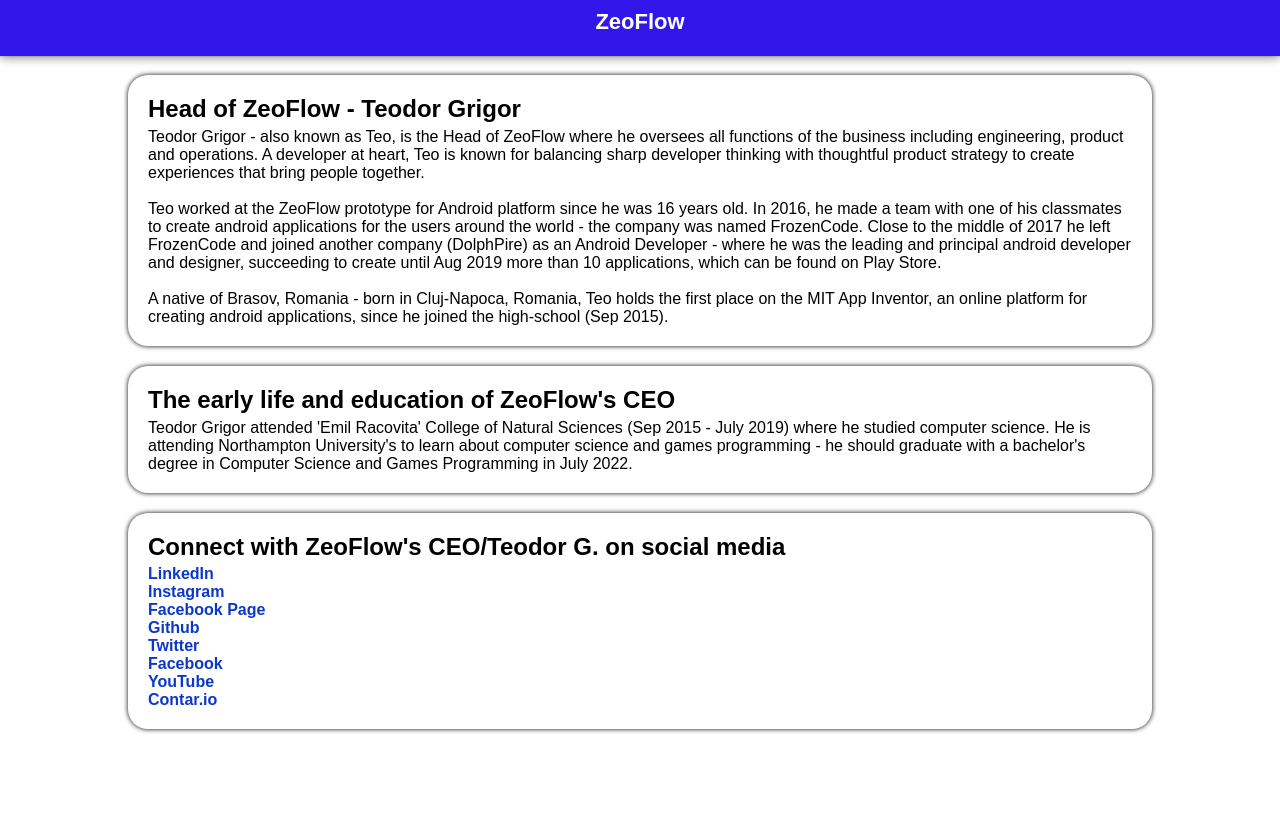
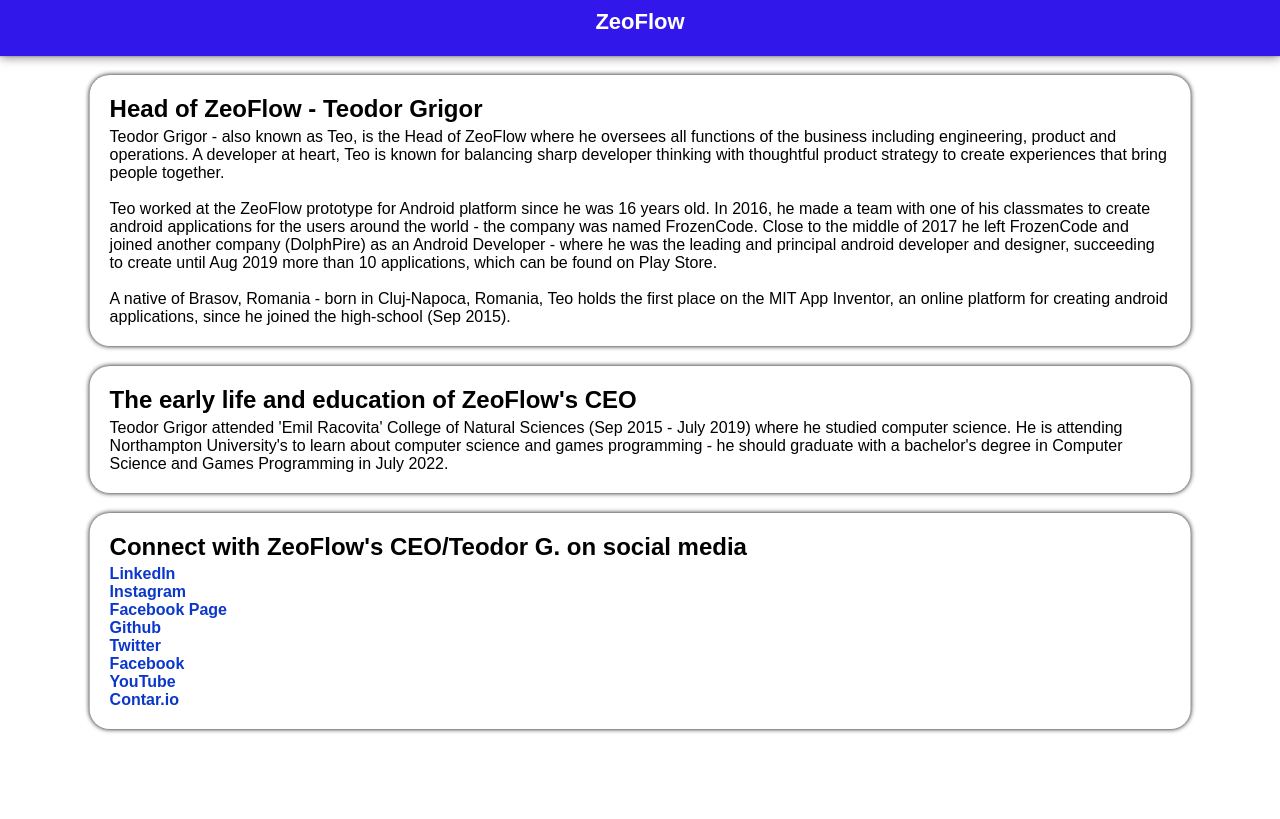
Before and after one commit to zeoflow/website, a PHP site: page /about/ceo.html in a window 1280 px wide. Run offline with PHP 8.4, Linux system fonts and the light colour scheme; some web fonts are replaced.

Commit message:
Update ceo.css

```diff
--- a/styles/ceo.css
+++ b/styles/ceo.css
@@ -48,7 +48,7 @@
 }
 
 .content_holder {
-  width:80vw;
+  width:86vw;
   margin-left: 50%;
   transform: translate(-50%, 0);
   z-index: 0;
```
